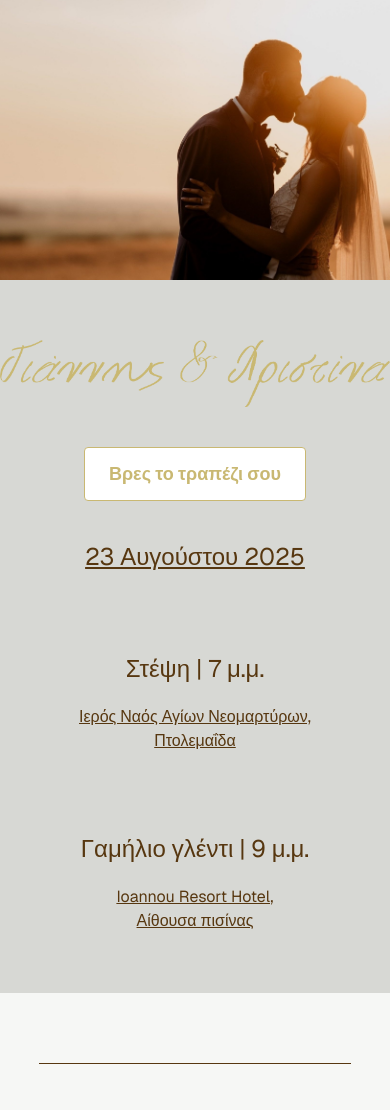
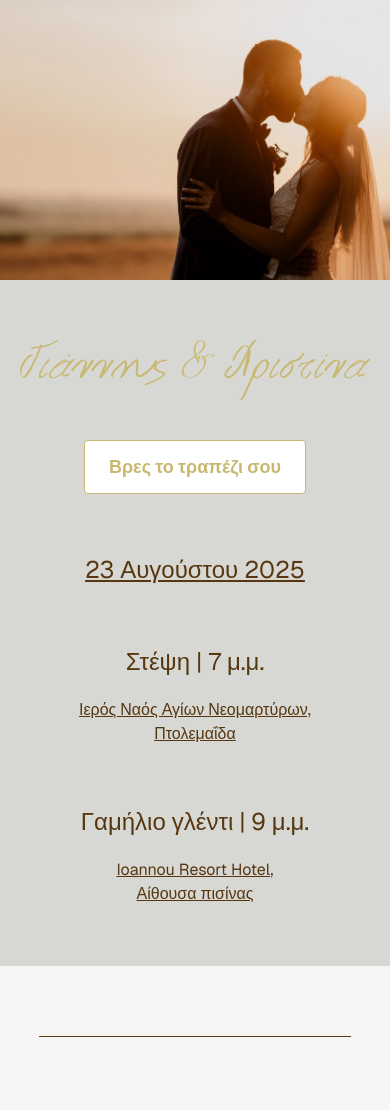
Before and after one commit to Doberjohn/wedding, a Next.js app: page / in a window 390 px wide. Shown: the top 1110 px of the page. Built offline with nearby package versions, Linux system fonts and the light colour scheme.

Commit message:
Mobile fixes

```diff
--- a/components/Header.tsx
+++ b/components/Header.tsx
@@ -1,12 +1,15 @@
 import {Button} from "@/components/Button";
 import {TableModal} from "@/components/TableModal";
-import {useEffect, useState} from "react";
+import {useEffect, useMemo, useState} from "react";
 import Image from "next/image";
 import {Schedule} from "@/components/Schedule";
-import { isMobile } from 'react-device-detect';
 
 export const Header = () => {
   const [showModal, setShowModal] = useState(false);
+
+  const isMobile = useMemo(() => {
+    return window.matchMedia("(max-width: 600px)").matches
+  }, []);
 
   useEffect(() => {
     setShowModal(window.location.search.includes('search'));
@@ -29,7 +32,7 @@ export const Header = () => {
           <Image
             src={'/names.png'}
             alt='names'
-            width={isMobile ? 350: 500}
+            width={isMobile ? 350: 550}
             height={0}
           />
           <div className='flex gap-10 items-center justify-center'>
--- a/components/Schedule.tsx
+++ b/components/Schedule.tsx
@@ -14,7 +14,7 @@ export const Schedule = () => {
 
   return (
     <>
-      <div className='flex flex-col lg:flex-row items-center justify-between gap-20'>
+      <div className='flex flex-col lg:flex-row items-center justify-between mt-5 gap-15 md:gap-20'>
         <div className="flex flex-col items-center justify-center gap-5">
           <div className='text-2xl underline cursor-pointer' onClick={onDateButtonClick}>
             23 Αυγούστου 2025
```
